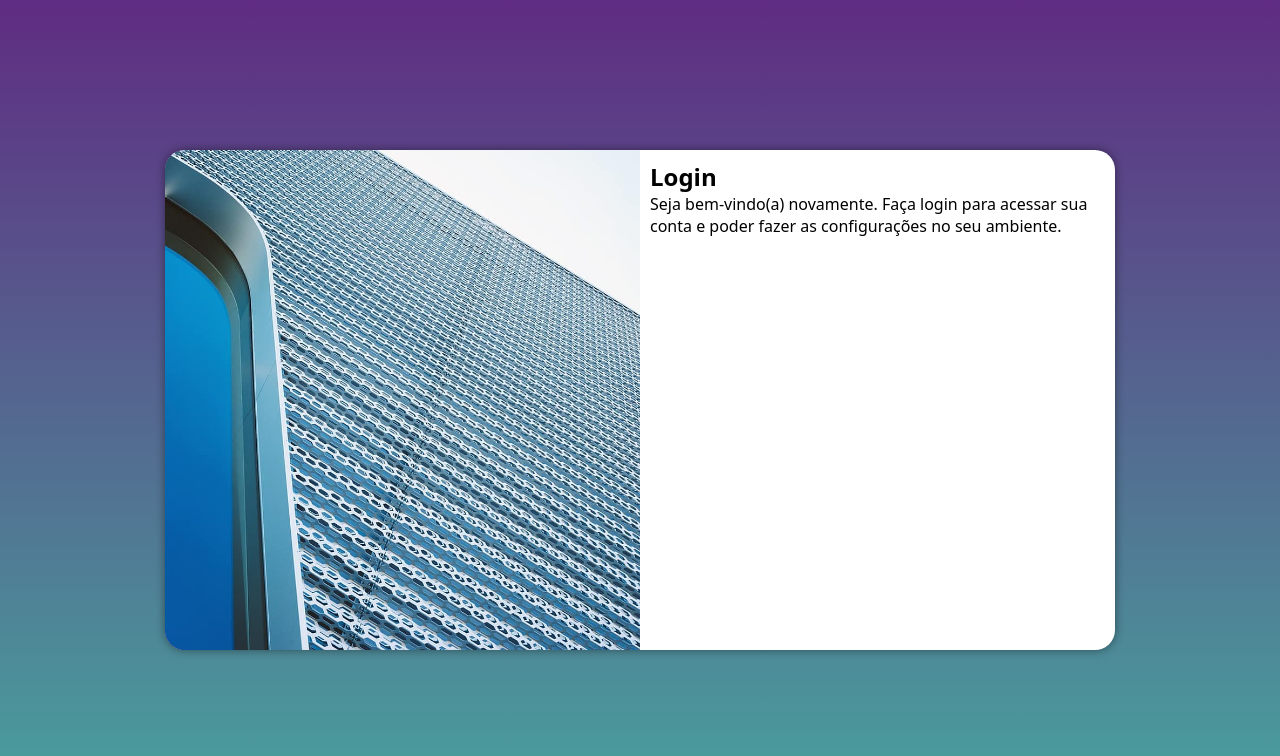
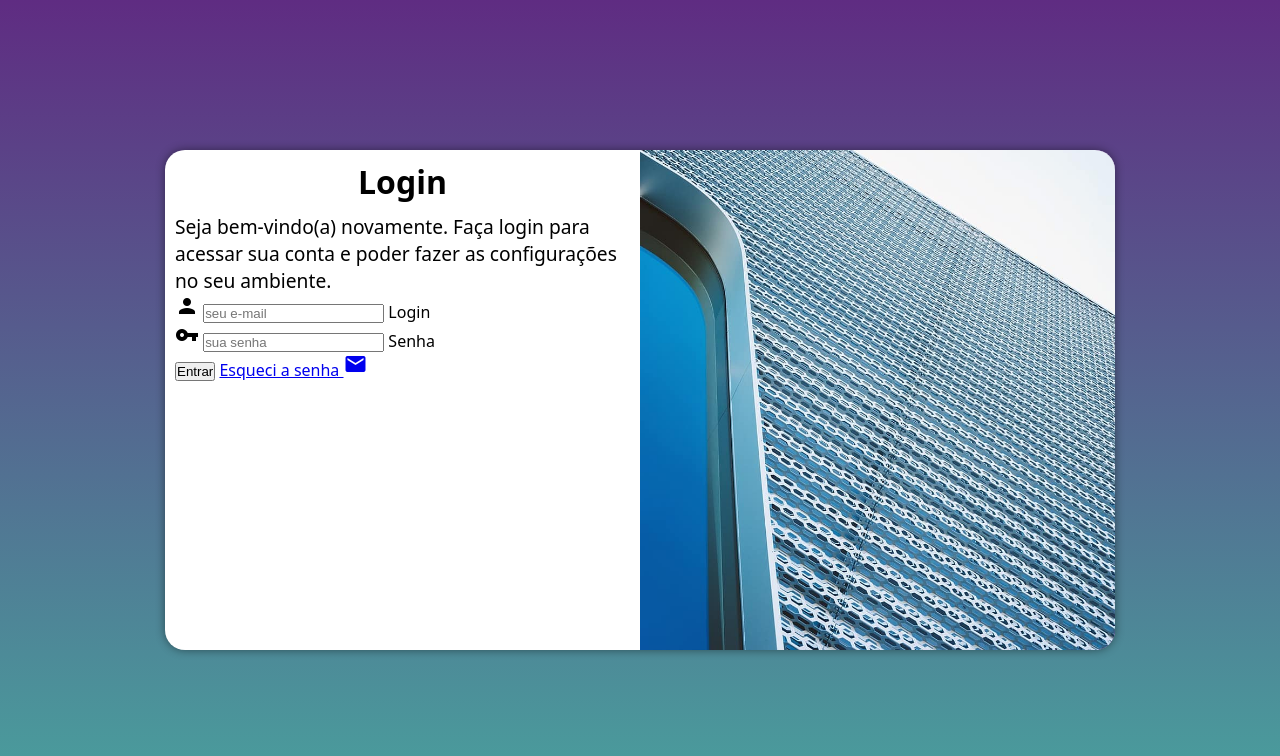
Before and after one commit to felipeoliveirasites/projeto-login, a plain HTML site: page index.html in a window 1280 px wide. Drawn offline with Linux system fonts and the light colour scheme.

Commit message:
criamos o formulario

```diff
--- a/estilos/media-query.css
+++ b/estilos/media-query.css
@@ -32,7 +32,7 @@ Grandes telas: acima de 1200px
 }
 }
 
-@media screen and (min-width: 992px) and (orientation: landscape) and (min-height:500px){
+@media screen and (min-width: 992px) {
     body {
         background-image: linear-gradient(to top, #49a09d, #5f2c82);
     }
@@ -42,18 +42,28 @@ Grandes telas: acima de 1200px
    }
 
    section#login > div#imagem {
-        float: left;
+        float: right;
         width: 50%;
         height: 100%;
     }
 
    section#login > div#formulario {
-        float: right;
+        float: left;
         width: 50%;
         height: 100%;
    }
+
+   section#login > div#formulario > h1 {
+    font-size: 2em;
 }
 
+   section#login > div#formulario > p {
+    font-size: 1.2em;
+}
+}
+
+
+/* CELULAR DEITADO   */
 @media screen and (orientation:landscape) and (max-height: 500px) {
     /* celular deitado */
     section#login {
@@ -67,6 +77,7 @@ Grandes telas: acima de 1200px
     }
 
 }
+
 
 @media screen and (orientation:landscape) and (max-height: 500px) and (min-width: 768px) {
     section#login {
--- a/estilos/style.css
+++ b/estilos/style.css
@@ -61,3 +61,12 @@ section#login > div#formulario {
     display: block;
     padding: 10px;
 }
+
+section#login > div#formulario > h1 {
+    text-align: center;
+    margin-bottom: 10px;
+}
+
+section#login > div#formulario > p {
+    font-size: 0.8em;
+}
--- a/index.html
+++ b/index.html
@@ -4,6 +4,8 @@
     <meta charset="UTF-8">
     <meta name="viewport" content="width=device-width, initial-scale=1.0">
     <title>Login</title>
+    <link href="https://fonts.googleapis.com/icon?family=Material+Icons"
+      rel="stylesheet">
     <link rel="stylesheet" href="estilos/style.css">
     <link rel="stylesheet" href="estilos/media-query.css">
     <link rel="stylesheet" href="estilos/landscap.css" media="screen and (orientation: landscape)" >
@@ -17,8 +19,21 @@
             <div id="formulario">
                 <h1>Login</h1>
                 <p>Seja bem-vindo(a) novamente. Faça login para acessar sua conta e poder fazer as configurações no seu ambiente.</p>
-                <form action="login.php" method="post">
-
+                <form action="login.php" method="post" autocomplete="on">
+                    <div class="campo">
+                        <span class="material-icons">person</span>
+                        <input type="email" name="login" id="ilogin" placeholder="seu e-mail" autocomplete="email" required maxlength="30">
+                        <label for="ilogin">Login</label>
+                    </div>
+                    <div class="campo">
+                        <span class="material-icons" >vpn_key</span>
+                        <input type="password" name="senha" id="isenha" placeholder="sua senha"  autocomplete="current-password" required minlength="8" maxlength="20">
+                        <label for="isenha">Senha</label>
+                    </div>
+                    <input type="submit" value="Entrar">
+                        <!-- <button>Esqueci a senha</button> -- em JavaScript> -->
+                         <a href="esqueci.html">Esqueci a senha <span class="material-icons">mail</span>
+                         </a>
                 </form>
             </div>
         </section>
```
